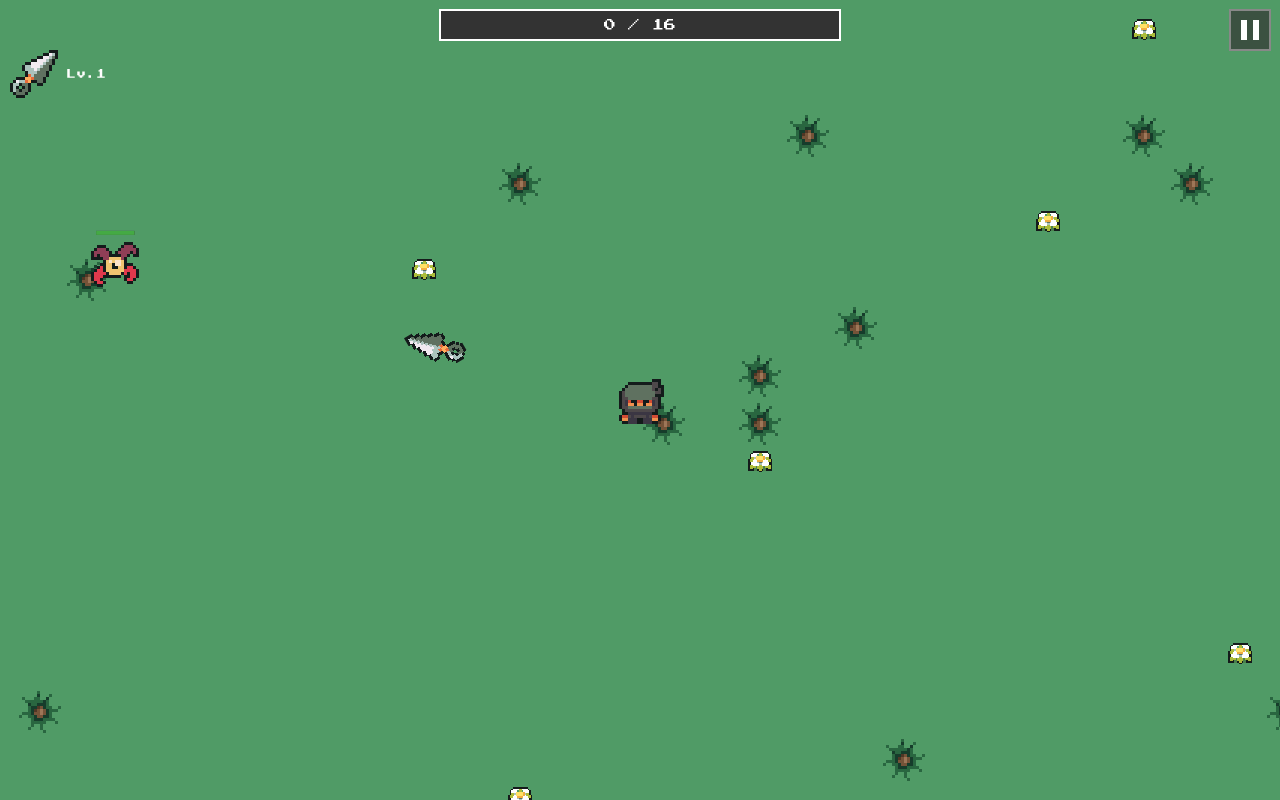
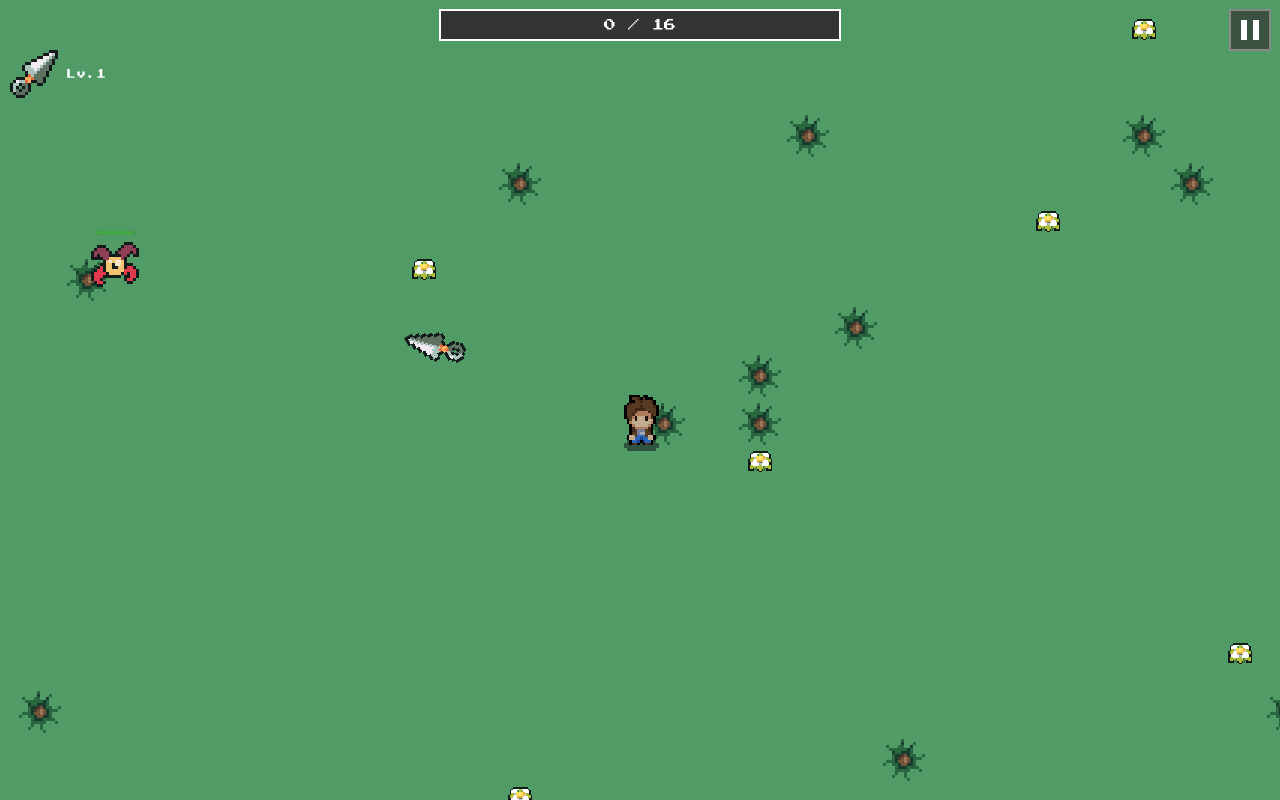
Before and after one commit to AgentRateLimit/Mobhold, a plain HTML site: page index.html in a window 1280 px wide. Drawn offline with Linux system fonts and the light colour scheme; animation ran at ten frames a second.

Commit message:
Change player sprite and add cursors

```diff
--- a/game.js
+++ b/game.js
@@ -1,5 +1,7 @@
 // Game constants
 const TILE_SIZE = 16;
+const PLAYER_TILE_SIZE = 48;
+const PLAYER_SCALED_SIZE = 128;  // Display player at 96x96
 const BASE_SCALE = 3;
 let scale = BASE_SCALE;
 let SCALED_TILE = TILE_SIZE * scale;
@@ -151,7 +153,8 @@ const player = {
     frame: 0,
     frameTime: 0,
     facingRight: true,
-    moving: false
+    moving: false,
+    direction: 'front'  // 'front', 'side', 'back'
 };
 
 // Arrays for game objects
@@ -240,7 +243,7 @@ async function loadGameData() {
 function loadImages(callback) {
     const imagesToLoad = [
         { name: 'ground', src: 'images/plains.png' },
-        { name: 'player', src: 'images/Characters/NinjaDark/SpriteSheet.png' },
+        { name: 'player', src: 'images/player.png' },
         // Projectiles
         { name: 'Arrow', src: 'images/Items/Projectile/Arrow.png' },
         { name: 'Shuriken', src: 'images/Items/Projectile/Shuriken.png' },
@@ -349,7 +352,9 @@ canvas.addEventListener('mousemove', (e) => {
         }
     }
 
-    canvas.style.cursor = isOverButton ? 'pointer' : 'default';
+    canvas.style.cursor = (isOverButton || mouseHeld)
+        ? "url('images/StoneCursorWenrexa/PNG/15.png'), pointer"
+        : "url('images/StoneCursorWenrexa/PNG/11.png'), auto";
 });
 
 // Desktop mouse input
@@ -359,12 +364,14 @@ function handleMouseDown(e) {
     mouseScreenX = e.clientX - rect.left;
     mouseScreenY = e.clientY - rect.top;
     mouseHeld = true;
+    canvas.style.cursor = "url('images/StoneCursorWenrexa/PNG/15.png'), auto";
     handleInputAt(mouseScreenX, mouseScreenY);
 }
 
 function handleMouseUp() {
     if (isMobile) return;
     mouseHeld = false;
+    canvas.style.cursor = "url('images/StoneCursorWenrexa/PNG/11.png'), auto";
     // Don't stop player.moving - let them continue to final destination
 }
 
@@ -754,27 +761,33 @@ function drawBackground() {
 }
 
 function drawPlayer() {
-    const screenX = player.x - cameraX + canvas.width / 2 - SCALED_TILE / 2;
-    const screenY = player.y - cameraY + canvas.height / 2 - SCALED_TILE / 2;
-
-    const frameX = 0;
-    const frameY = player.moving ? player.frame : 0;
+    const screenX = player.x - cameraX + canvas.width / 2 - PLAYER_SCALED_SIZE / 2;
+    const screenY = player.y - cameraY + canvas.height / 2 - PLAYER_SCALED_SIZE / 2;
+
+    // Calculate sprite row based on direction and moving state
+    // Idle: front=0, side=1, back=2
+    // Walking: front=3, side=4, back=5
+    const directionRow = { front: 0, side: 1, back: 2 };
+    const baseRow = directionRow[player.direction] || 0;
+    const frameY = player.moving ? baseRow + 3 : baseRow;
+    const frameX = player.moving ? (player.frame % 6) : 0;
 
     ctx.save();
 
-    if (!player.facingRight) {
-        ctx.translate(screenX + SCALED_TILE, screenY);
+    // Only flip horizontally for side sprites when facing left
+    if (player.direction === 'side' && !player.facingRight) {
+        ctx.translate(screenX + PLAYER_SCALED_SIZE, screenY);
         ctx.scale(-1, 1);
         ctx.drawImage(
             images.player,
-            frameX * TILE_SIZE, frameY * TILE_SIZE, TILE_SIZE, TILE_SIZE,
-            0, 0, SCALED_TILE, SCALED_TILE
+            frameX * PLAYER_TILE_SIZE, frameY * PLAYER_TILE_SIZE, PLAYER_TILE_SIZE, PLAYER_TILE_SIZE,
+            0, 0, PLAYER_SCALED_SIZE, PLAYER_SCALED_SIZE
         );
     } else {
         ctx.drawImage(
             images.player,
-            frameX * TILE_SIZE, frameY * TILE_SIZE, TILE_SIZE, TILE_SIZE,
-            screenX, screenY, SCALED_TILE, SCALED_TILE
+            frameX * PLAYER_TILE_SIZE, frameY * PLAYER_TILE_SIZE, PLAYER_TILE_SIZE, PLAYER_TILE_SIZE,
+            screenX, screenY, PLAYER_SCALED_SIZE, PLAYER_SCALED_SIZE
         );
     }
     ctx.restore();
@@ -1755,7 +1768,19 @@ function updatePlayer(dt) {
         player.frameTime += dt;
         if (player.frameTime > 0.15) {
             player.frameTime = 0;
-            player.frame = (player.frame + 1) % 4;
+            player.frame = (player.frame + 1) % 6;
+        }
+
+        // Set direction based on primary movement axis
+        const absX = Math.abs(moveX);
+        const absY = Math.abs(moveY);
+        if (absY > absX) {
+            // Vertical movement dominant
+            player.direction = moveY < 0 ? 'back' : 'front';
+        } else {
+            // Horizontal movement dominant
+            player.direction = 'side';
+            player.facingRight = moveX > 0;
         }
     }
 
--- a/index.html
+++ b/index.html
@@ -38,6 +38,10 @@
             height: 100%;
             image-rendering: pixelated;
             image-rendering: crisp-edges;
+            cursor: url('images/StoneCursorWenrexa/PNG/11.png'), auto;
+        }
+        canvas:active {
+            cursor: url('images/StoneCursorWenrexa/PNG/15.png'), auto;
         }
     </style>
 </head>
```
Also changed, not shown: images/Characters/NinjaDark/Faceset.png (deleted), images/Characters/NinjaDark/SeparateAnim/Attack.png (deleted), images/Characters/NinjaDark/SeparateAnim/Dead.png (deleted), images/Characters/NinjaDark/SeparateAnim/Idle.png (deleted), images/Characters/NinjaDark/SeparateAnim/Item.png (deleted), images/Characters/NinjaDark/SeparateAnim/Jump.png (deleted), images/Characters/NinjaDark/SeparateAnim/Special1.png (deleted), images/Characters/NinjaDark/SeparateAnim/Special2.png (deleted), images/Characters/NinjaDark/SeparateAnim/Walk.png (deleted), images/Characters/NinjaDark/SpriteSheet.png (deleted), images/StoneCursorWenrexa/PNG/11.png (added), images/StoneCursorWenrexa/PNG/15.png (added), images/player.png (added).
